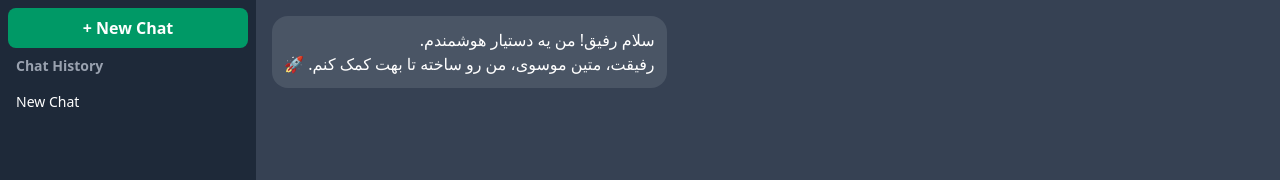
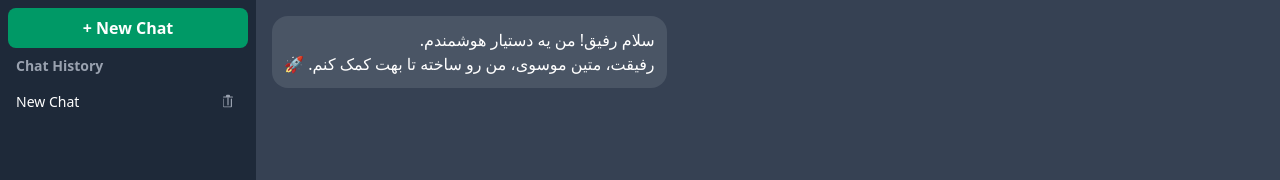
Before and after one commit to matinmousavi/AIChat, a Next.js app: page / in a window 1280 px wide. Shown: the top 180 px of the page. Built offline with nearby package versions, Linux system fonts and the light colour scheme.

Commit message:
fix: update button styles for edit and delete actions in MessageBubble and Sidebar components

```diff
--- a/components/MessageBubble.tsx
+++ b/components/MessageBubble.tsx
@@ -28,7 +28,7 @@ const MessageBubble = ({ msg, onUpdateMessage }: MessageBubbleProps) => {
       {isUser && (
         <button
           onClick={() => setIsEditing(true)}
-          className="p-1 text-gray-400 opacity-0 transition-opacity hover:text-white group-hover:opacity-100"
+          className="p-1 transition-opacity text-gray-400 group-opacity-100"
           aria-label="Edit message"
         >
           <svg
--- a/components/Sidebar.tsx
+++ b/components/Sidebar.tsx
@@ -67,7 +67,7 @@ const Sidebar = ({
                 </button>
                 <button
                   onClick={() => onDeleteChat(chat.id)}
-                  className="p-1 text-gray-400 opacity-0 transition-opacity hover:text-red-500 group-hover:opacity-100"
+                  className="p-1 transition-opacity text-gray-400 group-opacity-100"
                   aria-label="Delete chat"
                 >
                   <svg
```
